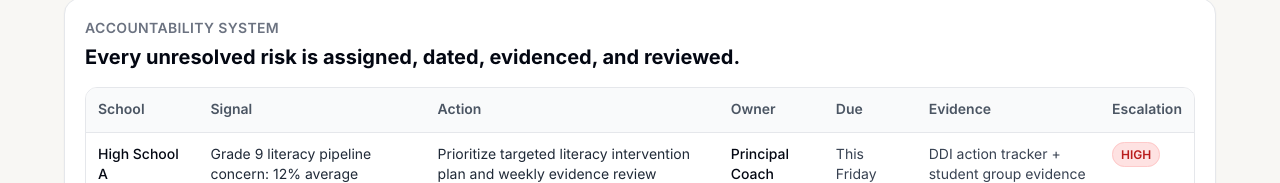
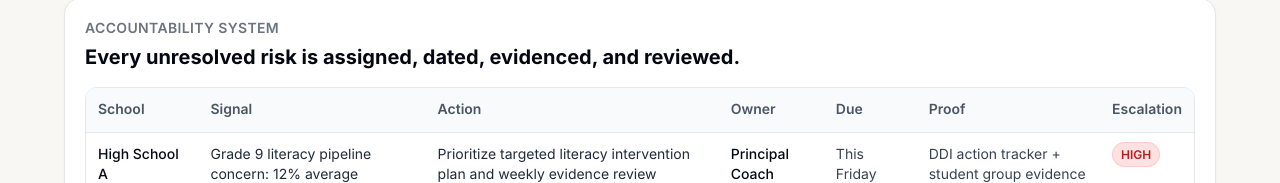
Before and after one commit to jmarc296-jpg/instructional-leadership-practice, a Next.js app: page /demo/run in a window 1280 px wide. Shown: the part 595-778 px from the top of the page. Built offline with nearby package versions, Linux system fonts and the light colour scheme.

Commit message:
Tighten action table language for executive clarity

```diff
--- a/app/demo/components/DemoActionTable.tsx
+++ b/app/demo/components/DemoActionTable.tsx
@@ -27,7 +27,7 @@ export default function DemoActionTable() {
               <th className='p-3 font-semibold'>Action</th>
               <th className='p-3 font-semibold'>Owner</th>
               <th className='p-3 font-semibold'>Due</th>
-              <th className='p-3 font-semibold'>Evidence</th>
+              <th className='p-3 font-semibold'>Proof</th>
               <th className='p-3 font-semibold'>Escalation</th>
             </tr>
           </thead>
```
